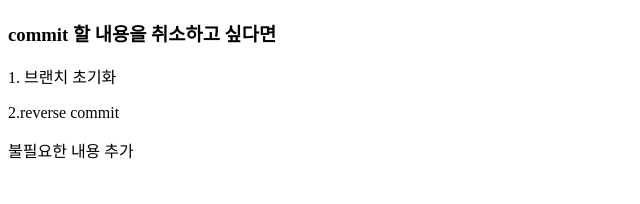
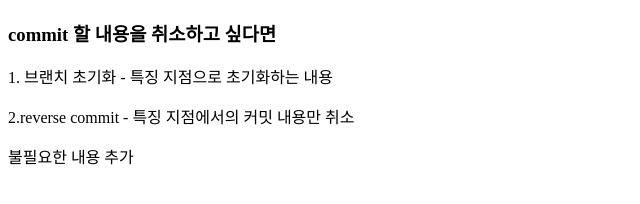
Before and after one commit to yongjay0428-arch/basic_project, a plain HTML site: page view/index.html in a window 1280 px wide. Shown: the whole page, without its empty margins (0-640 px from the left). Drawn offline with Linux system fonts and the light colour scheme.

Commit message:
커밋 내용 취소에 대한 설명

```diff
--- a/view/index.html
+++ b/view/index.html
@@ -6,9 +6,9 @@
 </head>
 <body>
     <h3>commit 할 내용을 취소하고 싶다면</h3>
-    <p>1. 브랜치 초기화</p>
-    <p>2.reverse commit</p>
-    <p>불필요한 내용 추가</p>
+    <p>1. 브랜치 초기화 - 특징 지점으로 초기화하는 내용</p>
+    <p>2.reverse commit - 특징 지점에서의 커밋 내용만 취소</p>
+    <p>불필요한 내용 추가 </p>
 </body>
 <script>
     let msg ="simple message";
```
